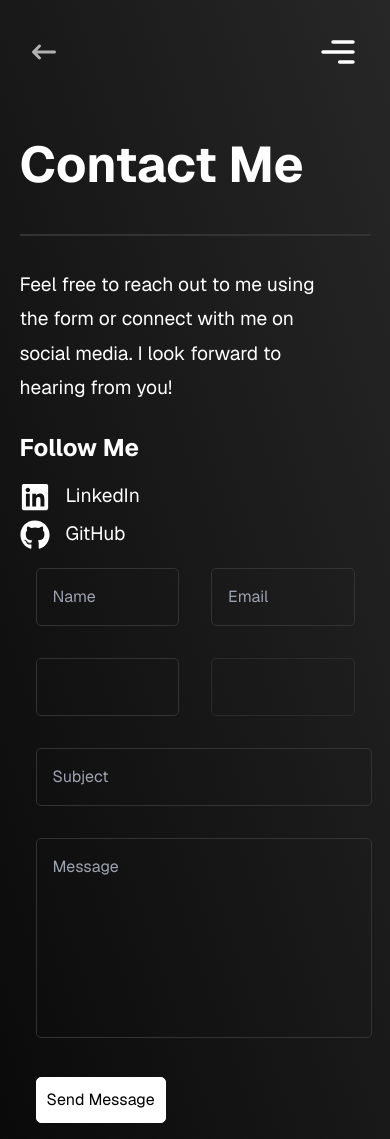
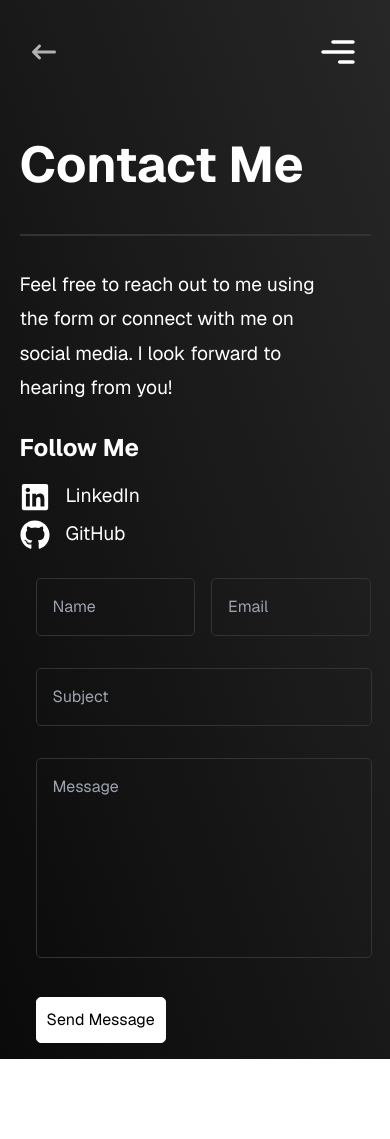
Before and after one commit to joshhhff/josh-website-next-js, a Next.js app: page /contact in a window 390 px wide. After the commit the page ends 1059 px from the top, so only its background shows below. Built offline with nearby package versions, Linux system fonts and the light colour scheme.

Commit message:
adjusted contact form slightly

```diff
--- a/src/app/components/contact-form.tsx
+++ b/src/app/components/contact-form.tsx
@@ -8,8 +8,8 @@ export default function ContactForm() {
 
     const [name, setName] = useState("");
     const [email, setEmail] = useState("");
-    const [product, setProduct] = useState("");
-    const [relatedCustomisation, setRelatedCustomisation] = useState("");
+    //const [product, setProduct] = useState("");
+    //const [relatedCustomisation, setRelatedCustomisation] = useState("");
     const [subject, setSubject] = useState("");
     const [message, setMessage] = useState("");
     const [error, setError] = useState("");
@@ -21,8 +21,8 @@ export default function ContactForm() {
             email,
             subject,
             message,
-            product,
-            relatedCustomisation
+            //product,
+            //relatedCustomisation
         }
 
         const sendEmail = await fetch("/api/send-email", {
@@ -63,7 +63,7 @@ export default function ContactForm() {
                     onChange={(e: React.ChangeEvent<HTMLInputElement>) => setEmail(e.target.value)}
                 />
             </div>
-            <div className="name-inputs" style={{ display: 'flex', flexDirection: 'row', width: '100%', justifyContent: 'space-evenly' }}>
+            {/* <div className="name-inputs" style={{ display: 'flex', flexDirection: 'row', width: '100%', justifyContent: 'space-evenly' }}>
                 <select
                     style={{ width: '48%', padding: '1rem', margin: '1rem', borderRadius: 5, border: '1px solid #333333', backgroundColor: 'transparent', WebkitAppearance: 'none' }}
                     value={product}
@@ -107,7 +107,7 @@ export default function ContactForm() {
                         onChange={(e: React.ChangeEvent<HTMLSelectElement>) => setMessage(e.target.value)}
                     ></select>
                 )}
-            </div>
+            </div> */}
             <input
                 type="text"
                 placeholder="Subject"
--- a/src/app/globals.css
+++ b/src/app/globals.css
@@ -69,8 +69,13 @@ body {
     }
 
     .contact-form-details {
-        margin-top: 10px;
+        margin-top: 20px;
         width: 100% !important;
+    }
+
+    .contact-form-details .name-details .name-inputs input {
+        width: 50% !important;
+        margin-right: 0 !important;
     }
 }
 
```
